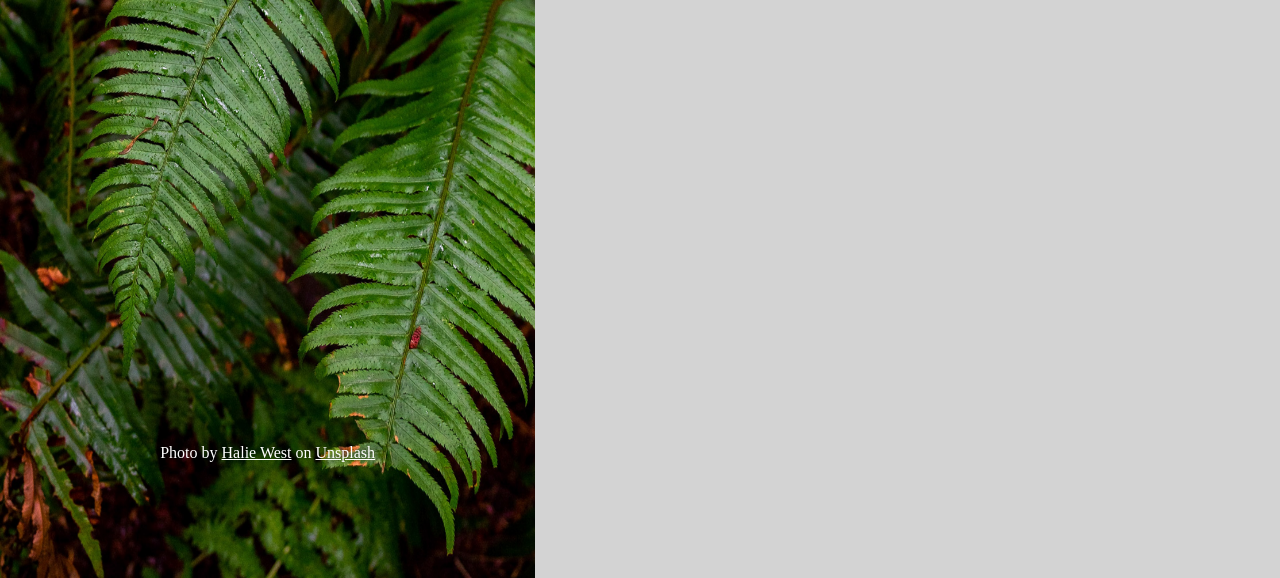
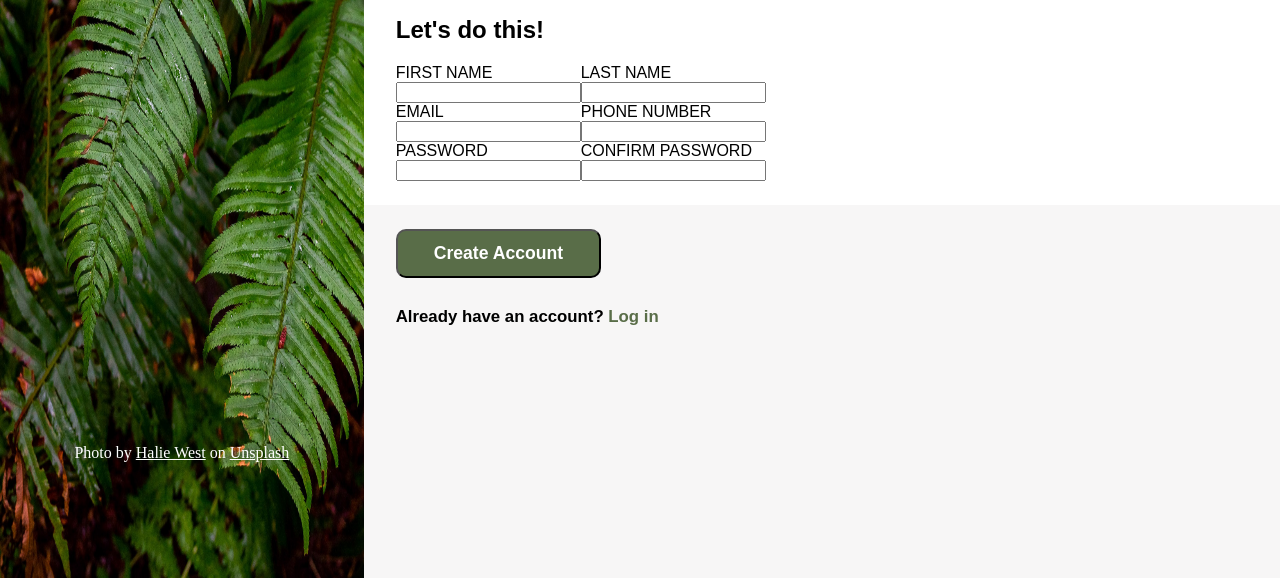
Before and after one commit to Hokann/sign-up-form, a plain HTML site: page index.html in a window 1280 px wide. Shown: the part 422-1000 px from the top of the page. Drawn offline with Linux system fonts and the light colour scheme.

Commit message:
style text (upper & lower portions)

```diff
--- a/styles.css
+++ b/styles.css
@@ -4,11 +4,11 @@
 }
 
 body{
-    background-color: lightgrey;
+    background-color:  rgba(210, 203, 203, 0.159);
     display: flex;
     margin: 0px;
 }
-
+/*CSS for image sidebar*/
 .img-container
 {
     width: 700px;
@@ -45,10 +45,56 @@ a{
     color: white;
 }
 
-
-.text{
-    align-items: center;
+/*CSS for text and form*/
+.text-container{
     display: flex;
     flex-direction: column;
     justify-content: center;
+    gap: 24px;
+    font-family:Arial, Helvetica, sans-serif;
 }
+.upper{
+    padding-left: 32px;
+    font-size: 1.5rem;
+    font-weight: bold;
+}
+.lower{
+    padding-left: 32px;
+}
+.lower>button{
+    background-color: #596D48;
+    border-radius: 10px;
+    font-size: 1.1rem;
+    color: white;
+    font-weight: bold;
+    padding-top: 12px;
+    padding-bottom: 12px;
+    padding-left: 36px;
+    padding-right: 36px;
+    margin-bottom: 12px;
+}
+.lower>p{
+    font-weight:bold;
+    font-size: 1.05rem;
+
+}
+
+
+form{
+    background-color: white;
+    padding: 32px;
+    padding-top: 24px;
+    padding-bottom: 24px;
+    box-shadow: black;
+}
+form>h2{
+    margin-top: 0px;
+}
+.form{
+    display: flex;
+
+}
+.ele1{
+    display: flex;
+    flex-direction: column;
+}
```
